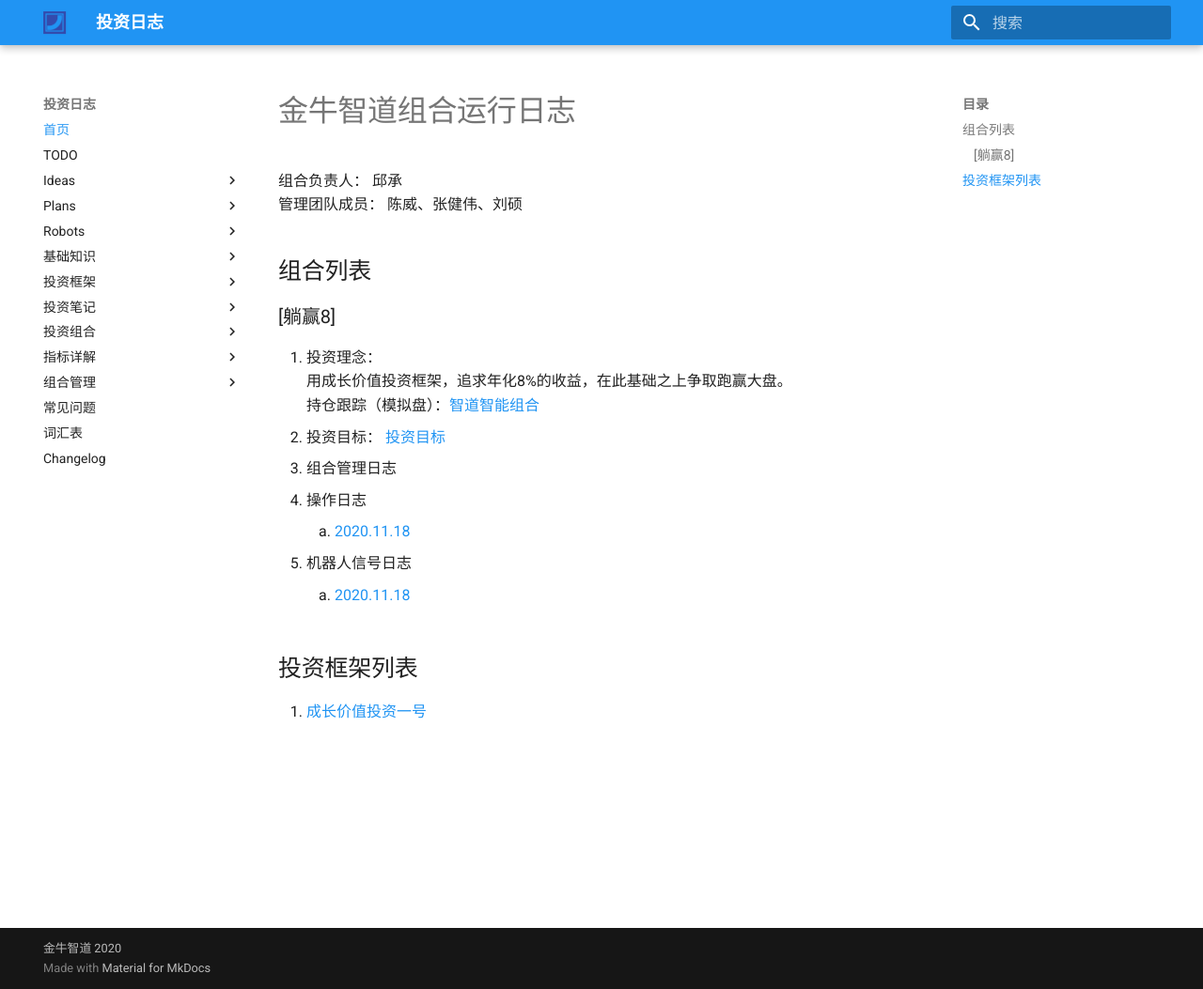
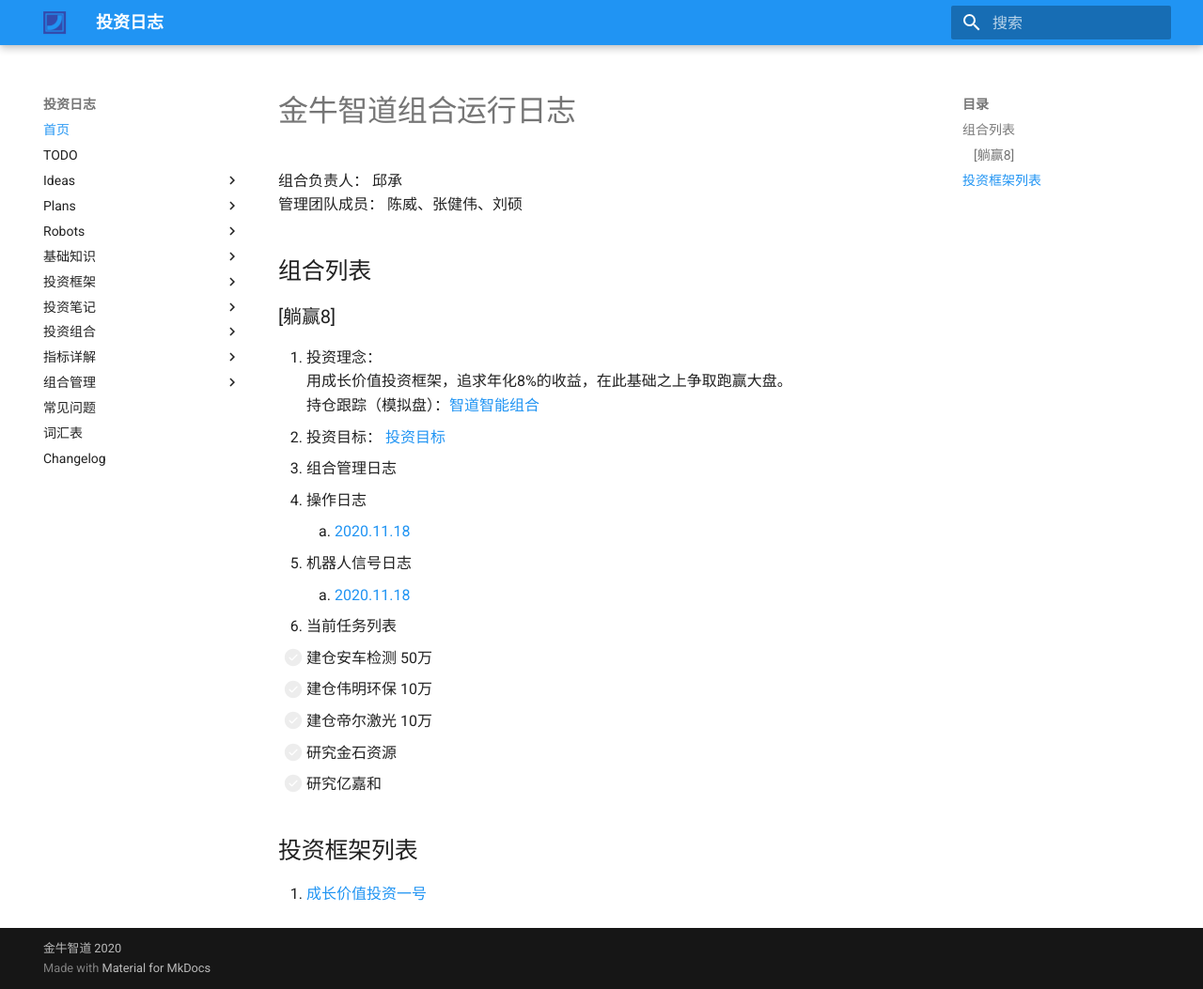
Before and after one commit to markqiu/jinniuai_wealth_safe_world, an MkDocs documentation site: the page built from docs/index.md, in a window 1280 px wide and 1053 px high. Shown: the whole window at 94% size. Built offline with MkDocs 1.6.1 and Material for MkDocs 9.7.7, drawn with Linux system fonts in a browser that asks for light colours.

Commit message:
## v1.3.6 - 增加TODO

```diff
--- a/docs/index.md
+++ b/docs/index.md
@@ -15,7 +15,12 @@
   2. 机器人信号日志
     1. [2020.11.18](组合管理/躺赢8/execution_log/robots/2020-11-18/)
 
-
+4. 当前任务列表
+   - [ ] 建仓安车检测 50万
+   - [ ] 建仓伟明环保 10万
+   - [ ] 建仓帝尔激光 10万
+   - [ ] 研究金石资源
+   - [ ] 研究亿嘉和
 
 ## 投资框架列表
 
```
